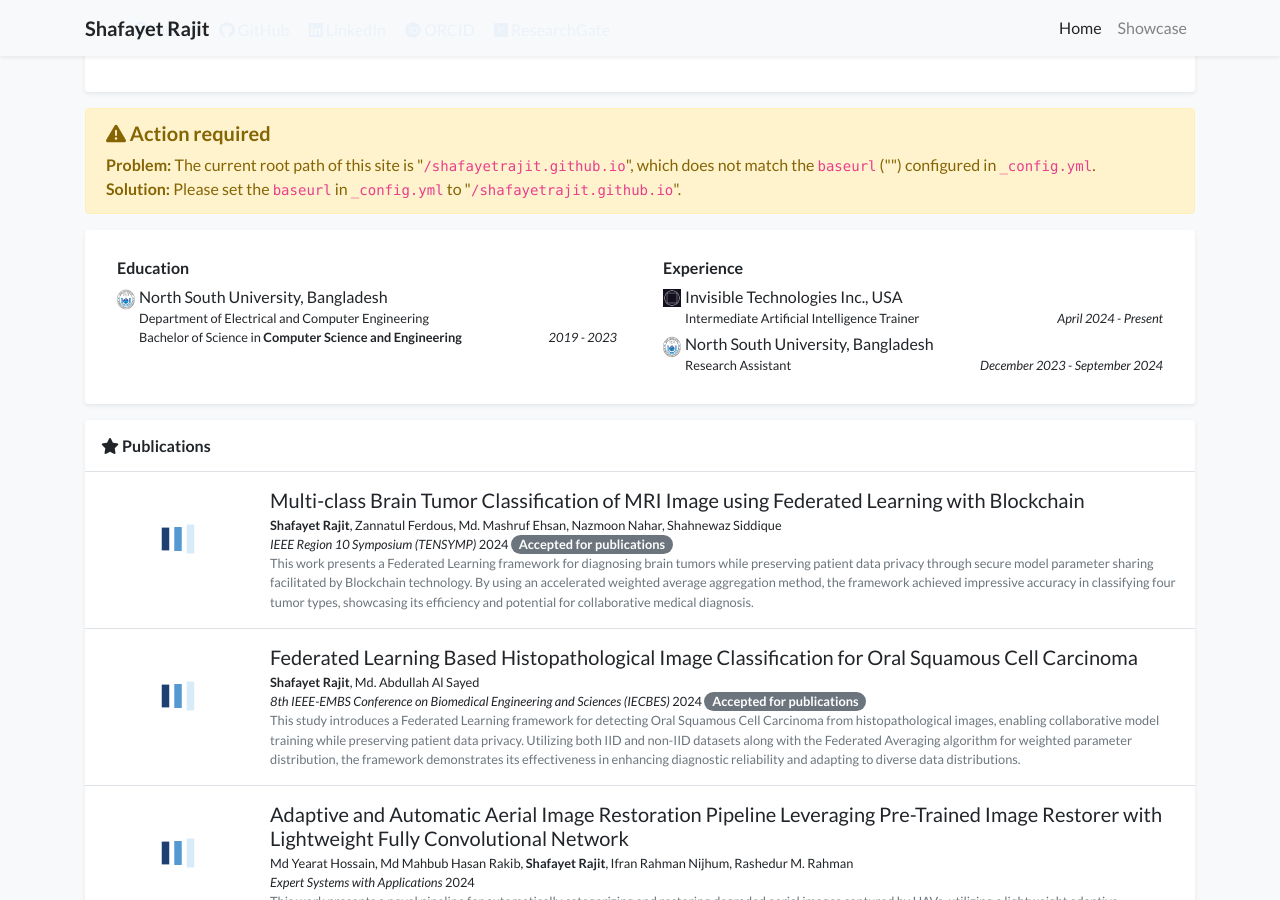
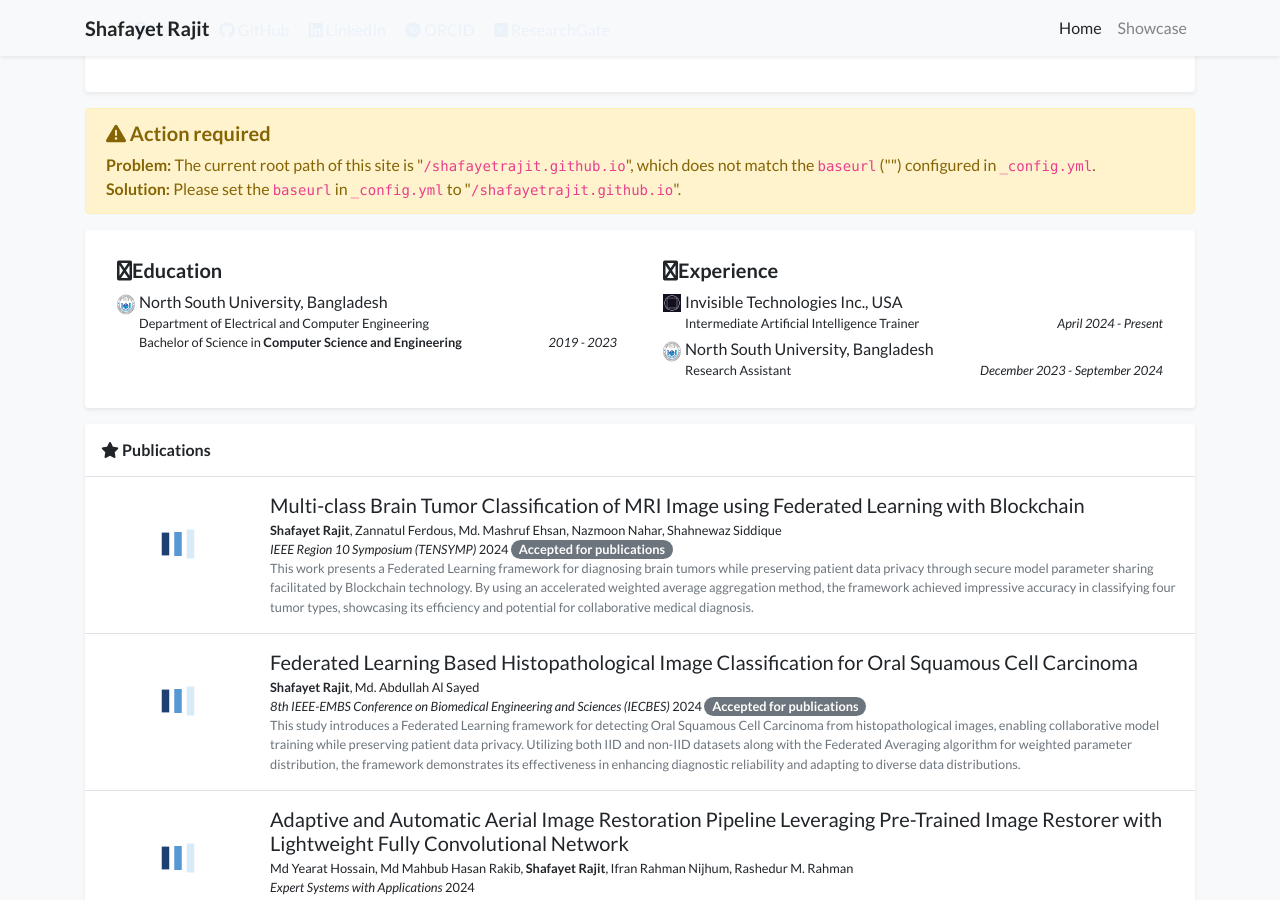
Before and after one commit to ShafayetRajit/shafayetrajit.github.io, a Jekyll site: the page built from index.html, in a window 1280 px wide and 900 px high, scrolled down 463 px. Built offline with Jekyll 4.4.1, drawn with Linux system fonts in a browser that asks for light colours; nearby versions of some CDN libraries; a style sheet for code colours, icons or effects is not loaded.

```diff
--- a/_includes/widgets/experience_card.html
+++ b/_includes/widgets/experience_card.html
@@ -6,7 +6,7 @@
                     {% if site.data.profile.education %}
                     <div class="col-md-6">
                         <div class="mx-2 my-1">
-                            <h6>Education</h6>
+                            <h5><i class="fab fa-graduation-cap"></i>Education</h5>
                             <ul class="list-unstyled mb-1">
                                 {% for item in site.data.profile.education %}
                                 <li class="media mb-1">
@@ -29,7 +29,7 @@
                     {% if site.data.profile.experience %}
                     <div class="col-md-6">
                         <div class="mx-2 my-1">
-                            <h6>Experience</h6>
+                            <h5><i class="fab fa-briefcase"></i>Experience</h5>
                             <ul class="list-unstyled mb-1">
                                 {% for item in site.data.profile.experience %}
                                 <li class="media mb-1">
```
